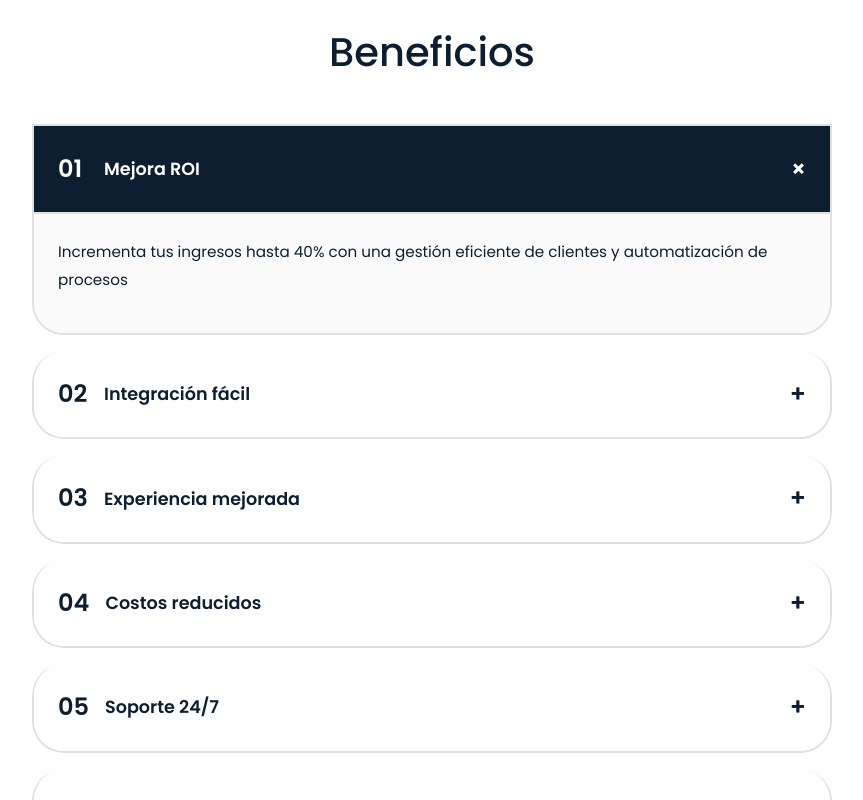
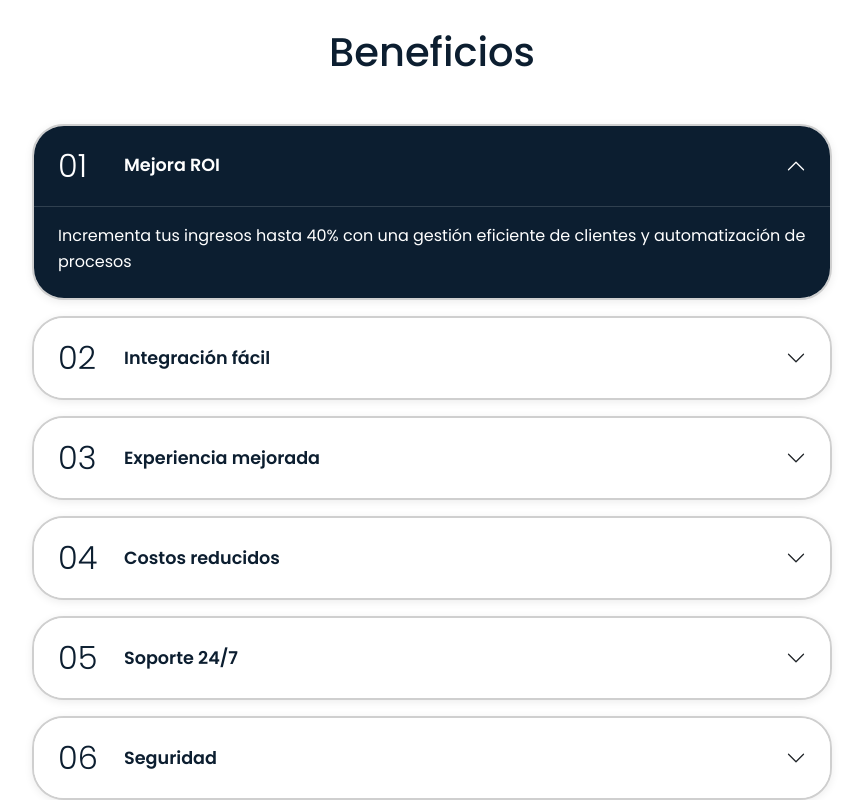
Before and after one commit to julietaagui/gym-landing, a React (Vite) app in the folder client/: page / in a window 1280 px wide. Shown: the part 2380-3180 px from the top of the page, without its empty margins (208-1071 px from the left). Built offline with nearby package versions, Linux system fonts and the light colour scheme; no server answers.

Commit message:
style(benefits): improve visual design of the benefits section

```diff
--- a/client/src/App.css
+++ b/client/src/App.css
@@ -593,73 +593,92 @@
   margin: 0 auto;
 }
 
-.accordion-item {
-  margin-bottom: 1rem;
-  border-radius: var(--border-radius);
-  overflow: hidden;
-  border: 2px solid #e0e0e0;
-  transition: var(--transition);
+.accordion-title {
+  flex: 1;
 }
 
-.accordion-item:hover {
-  border-color: var(--accent-color);
+.benefits-accordion {
+  display: flex;
+  flex-direction: column;
+  gap: 1rem;
 }
 
-.accordion-header {
-  width: 100%;
+.benefit-item {
+  border: 1px solid #d8d8d8 !important;
+  border-radius: 16px !important;
+  overflow: hidden;
+  box-shadow: 0 2px 8px rgba(0, 0, 0, 0.08);
+}
+
+.benefit-item .accordion-header {
+  margin: 0;
+}
+
+.benefit-item .accordion-button {
+  padding: 1.5rem;
+  background: #ffffff;
+  color: var(--primary-01);
   display: flex;
   align-items: center;
   gap: 1rem;
-  padding: 1.5rem;
-  background: #ffffff;
-  border: none;
-  cursor: pointer;
-  text-align: left;
-  transition: var(--transition);
-  font-size: 1.1rem;
   font-weight: 600;
-  color: var(--primary-01);
+  box-shadow: none !important;
 }
 
-.accordion-header:hover {
-  background: #f0f0f0;
+.benefit-item .accordion-button:not(.collapsed) {
+  background: var(--primary-01) !important;
+  color: white !important;
 }
 
-.accordion-header.active {
+.benefit-item .accordion-button:not(.collapsed) .accordion-number {
+  color: white;
+}
+
+.benefit-item .accordion-button::after {
+  display: inline-block;
+  margin-left: auto;
+  filter: none;
+}
+
+.benefit-item .accordion-button:focus {
+  box-shadow: none;
+  border-color: transparent;
+}
+
+.benefit-item .accordion-body {
   background: var(--primary-01);
-  color: var(--text-light);
+  color: white;
+  padding: 1rem 1.5rem 1.5rem;
+  border-top: 1px solid rgba(255, 255, 255, 0.15);
 }
 
 .accordion-number {
-  font-size: 1.5rem;
+  font-size: 2rem;
+  font-weight: 300;
+  min-width: 50px;
+  line-height: 1;
   color: var(--accent-color);
-  min-width: 30px;
 }
 
 .accordion-title {
   flex: 1;
+  text-align: left;
+  font-size: 1.1rem;
 }
 
-.accordion-icon {
-  font-size: 1.5rem;
-  transition: transform 0.3s ease;
+.benefit-item {
+  border: 2px solid #cfcfcf !important;
+  border-radius: 26px !important;
+  overflow: hidden;
 }
 
-.accordion-header.active .accordion-icon {
-  transform: rotate(45deg);
+.benefit-item.accordion-item {
+  border: 2px solid #cfcfcf !important;
+  border-radius: var(--border-radius) !important;
 }
 
-.accordion-content {
-  padding: 1.5rem;
-  background: #fafafa;
-  border-top: 2px solid #e0e0e0;
-  animation: slideDown 0.3s ease;
-}
-
-.accordion-content p {
-  color: var(--primary-01);
-  font-size: 0.95rem;
-  line-height: 1.8;
+.benefit-item .accordion-button:not(.collapsed)::after {
+  filter: brightness(0) invert(1);
 }
 
 @keyframes slideDown {
--- a/client/src/components/Benefits.jsx
+++ b/client/src/components/Benefits.jsx
@@ -1,8 +1,4 @@
-import { useState } from "react";
-
 export function Benefits() {
-  const [activeAccordion, setActiveAccordion] = useState(0);
-
   const benefits = [
     {
       id: 0,
@@ -46,24 +42,52 @@ export function Benefits() {
     <section className="benefits-section" id="benefits">
       <div className="benefits-container">
         <h2>Beneficios</h2>
-        <div className="benefits-accordion">
+
+        <div
+          className="accordion benefits-accordion"
+          id="benefitsAccordion"
+        >
           {benefits.map((benefit, index) => (
-            <div key={benefit.id} className="accordion-item">
-              <button
-                className={`accordion-header ${activeAccordion === index ? "active" : ""}`}
-                onClick={() => setActiveAccordion(index)}
+            <div
+              className="accordion-item benefit-item"
+              key={benefit.id}
+            >
+              <h2
+                className="accordion-header"
+                id={`heading-${benefit.id}`}
               >
-                <span className="accordion-number">
-                  {String(benefit.id + 1).padStart(2, "0")}
-                </span>
-                <span className="accordion-title">{benefit.title}</span>
-                <span className="accordion-icon">+</span>
-              </button>
-              {activeAccordion === index && (
-                <div className="accordion-content">
-                  <p>{benefit.description}</p>
+                <button
+                  className={`accordion-button ${
+                    index !== 0 ? "collapsed" : ""
+                  }`}
+                  type="button"
+                  data-bs-toggle="collapse"
+                  data-bs-target={`#collapse-${benefit.id}`}
+                  aria-expanded={index === 0}
+                  aria-controls={`collapse-${benefit.id}`}
+                >
+                  <span className="accordion-number">
+                    {String(benefit.id + 1).padStart(2, "0")}
+                  </span>
+
+                  <span className="accordion-title">
+                    {benefit.title}
+                  </span>
+                </button>
+              </h2>
+
+              <div
+                id={`collapse-${benefit.id}`}
+                className={`accordion-collapse collapse ${
+                  index === 0 ? "show" : ""
+                }`}
+                aria-labelledby={`heading-${benefit.id}`}
+                data-bs-parent="#benefitsAccordion"
+              >
+                <div className="accordion-body">
+                  {benefit.description}
                 </div>
-              )}
+              </div>
             </div>
           ))}
         </div>
```
Also changed, not shown: client/src/main.jsx (+9 -6 lines).
